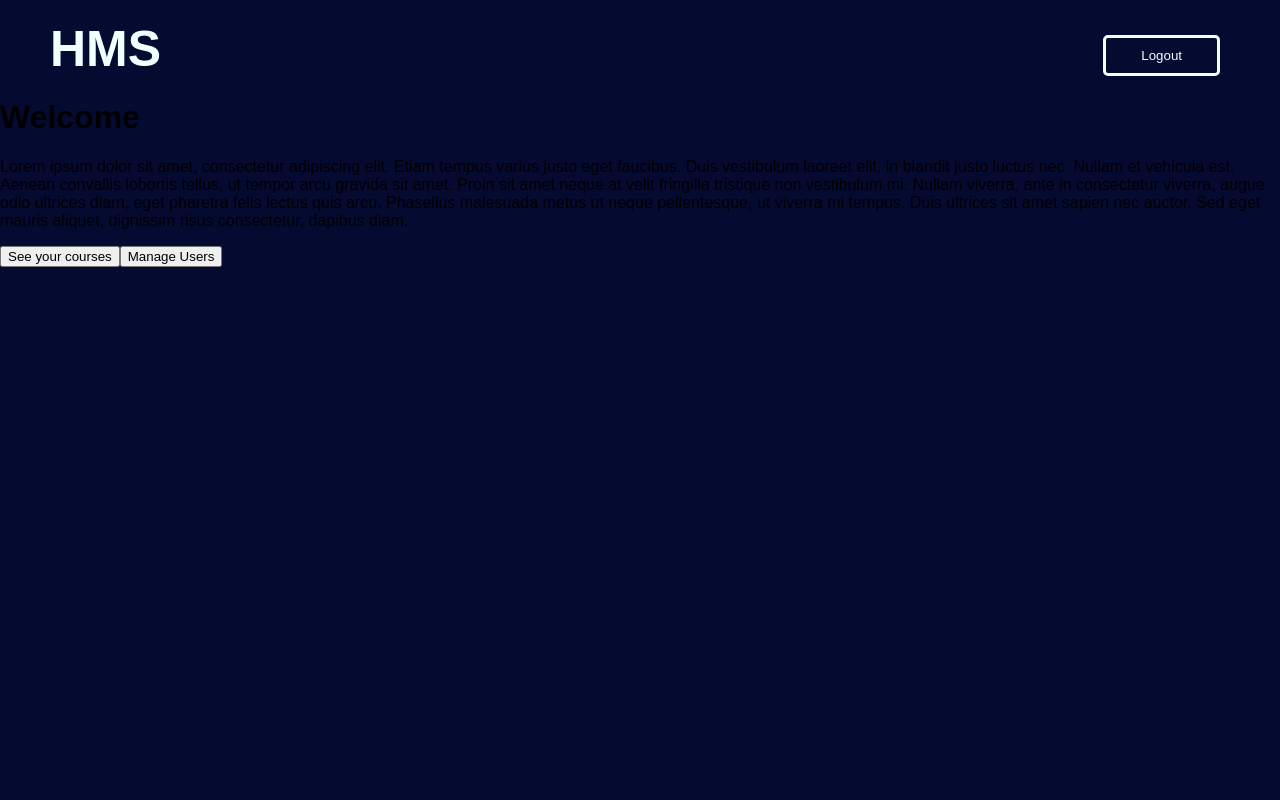
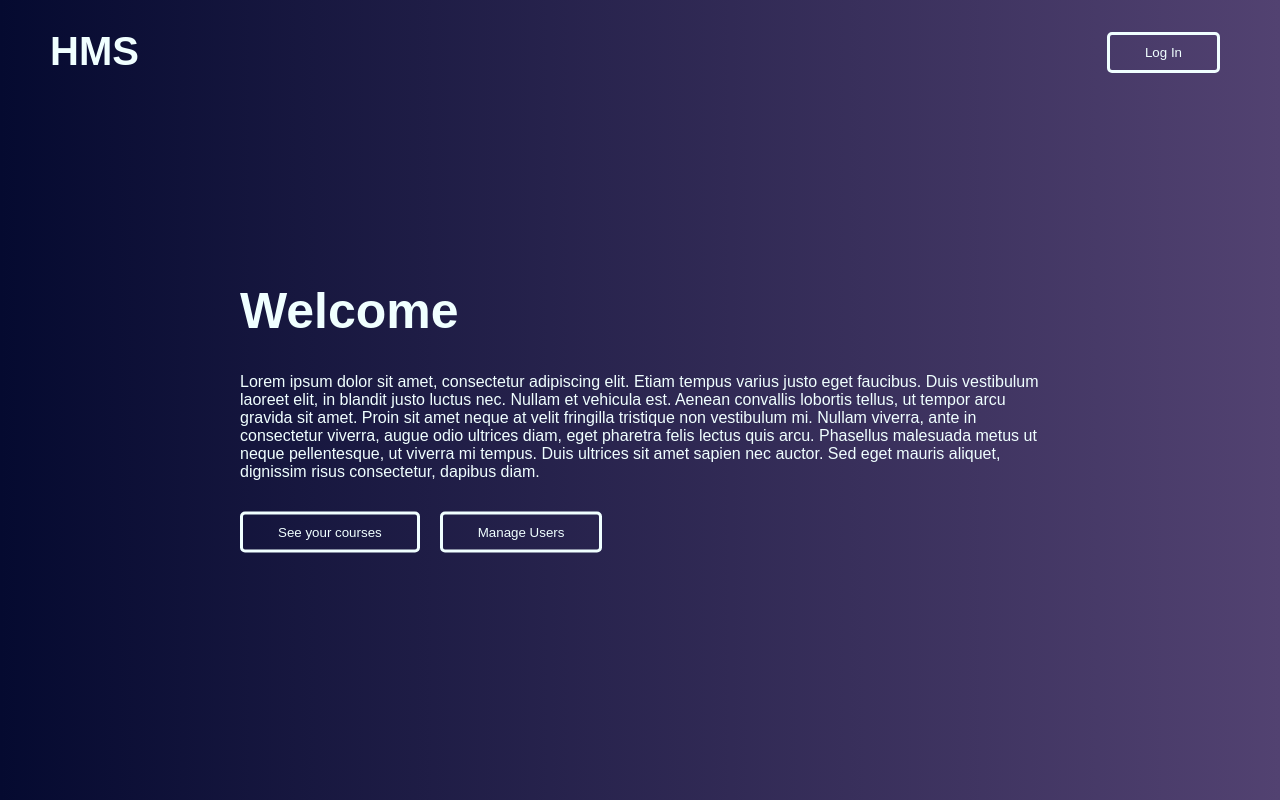
Before and after one commit to willemharmse/CodeWizardsHMSProject, a React (Create React App) app in the folder frontend/: page / in a window 1280 px wide. Built offline with nearby package versions, Linux system fonts and the light colour scheme.

Commit message:
Changes to Landing page

```diff
--- a/frontend/src/components/LandingPage.css
+++ b/frontend/src/components/LandingPage.css
@@ -1,16 +1,14 @@
 .landing-container, html {
   margin: 0;
   padding: 0;
-  background-color: #050a30;
+  background-image: linear-gradient(to right, #050a30,#524271);
   height: 100%;
   font-family: Arial;
 }
 
-.landing-header h2 {
-  position: relative;
-  color: azure;
-  top: 20px;
-  left: 50px;
+.landing-container {
+  display: flex;
+  height: 100vh;
 }
 
 .header-content {
@@ -18,6 +16,24 @@
   justify-content: space-between;
   align-items: center;
   width: 100%;
+  position: absolute;
+  top: 0;
+}
+
+.landing-header h2 {
+  position: relative;
+  color: azure;
+  top: 25px;
+  left: 50px;
+  font-size: 40px;
+}
+
+.header-content {
+  display: flex;
+  justify-content: space-between;
+  align-items: center;
+  width: 100%;
+  position: absolute;
 }
 
 .logout-button {
@@ -28,7 +44,6 @@
   padding: 10px 35px;
   cursor: pointer;
   border-radius: 5px;
-  transition: background-color 0.3s ease;
   margin-right: 60px;
   margin-top: 32px;
 }
@@ -38,3 +53,36 @@
   color: #050a30;
   transition: 0.5s;
 }
+
+.box {
+  width: 800px;
+  padding: 40px;
+  position: absolute;
+  top: 50%;
+  left: 50%;
+  transform: translate(-50%,-50%);
+  color: azure;
+}
+
+.landing-button {
+  background-color: transparent;
+  border: 3px solid;
+  border-color: azure;
+  color: azure;
+  padding: 10px 35px;
+  cursor: pointer;
+  border-radius: 5px;
+  margin-right: 20px;
+  margin-top: 15px;
+}
+
+.landing-button:hover {
+  background-color: azure;
+  color: #050a30;
+  transition: 0.5s;
+}
+
+
+.box h1 {
+  font-size: 50px;
+}
--- a/frontend/src/components/LandingPage.js
+++ b/frontend/src/components/LandingPage.js
@@ -2,18 +2,22 @@ import React from 'react';
 import { Link } from 'react-router-dom';
 import './LandingPage.css'; // Import the CSS file for styling
 
+// Check links of buttons
 function LandingPage() {
   return (
     <div className="landing-container">
       <header className="landing-header">
         <div className="header-content">
           <h2>HMS</h2>
-          <button className="logout-button">Logout</button>
+          <Link to="/login">
+            <button className="logout-button">Log In</button>
+          </Link>
         </div>
+      </header>
+      <form class="box">
+        <div className="button-container">
         <h1>Welcome</h1>
         <p>Lorem ipsum dolor sit amet, consectetur adipiscing elit. Etiam tempus varius justo eget faucibus. Duis vestibulum laoreet elit, in blandit justo luctus nec. Nullam et vehicula est. Aenean convallis lobortis tellus, ut tempor arcu gravida sit amet. Proin sit amet neque at velit fringilla tristique non vestibulum mi. Nullam viverra, ante in consectetur viverra, augue odio ultrices diam, eget pharetra felis lectus quis arcu. Phasellus malesuada metus ut neque pellentesque, ut viverra mi tempus. Duis ultrices sit amet sapien nec auctor. Sed eget mauris aliquet, dignissim risus consectetur, dapibus diam.</p>
-      </header>
-      <div className="button-container">
           <Link to="/login">
             <button className="landing-button">See your courses</button>
           </Link>
@@ -21,6 +25,7 @@ function LandingPage() {
             <button className="landing-button">Manage Users</button>
           </Link>
         </div>
+      </form>
     </div>
   );
 }
```
Lines whose indentation alone changed are shown as unchanged.
